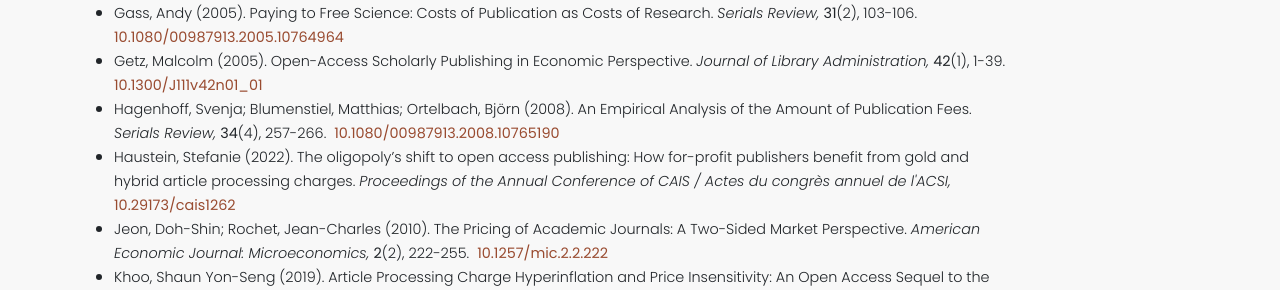
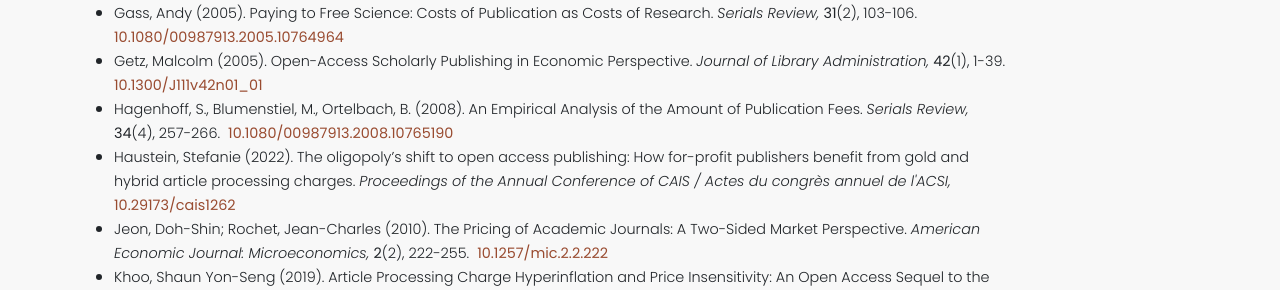
Before and after one commit to panter-project/panter-project.github.io, a Jekyll site: the page built from resources.markdown, in a window 1280 px wide. Shown: the part 930-1220 px from the top of the page. Built offline with Jekyll 4.4.1, drawn with Linux system fonts in a browser that asks for light colours.

Commit message:
Update 2008-01-01-hagenhoff-fees.markdown

```diff
--- a/_resources/2008-01-01-hagenhoff-fees.markdown
+++ b/_resources/2008-01-01-hagenhoff-fees.markdown
@@ -2,7 +2,7 @@
 category: publication
 TY: JOUR
 TI: An Empirical Analysis of the Amount of Publication Fees
-AU: Hagenhoff, Svenja; Blumenstiel, Matthias; Ortelbach, Björn
+AU: Hagenhoff, S., Blumenstiel, M., Ortelbach, B.
 T2: Serials Review
 DA: 2008/12//
 PY: 2008
```
